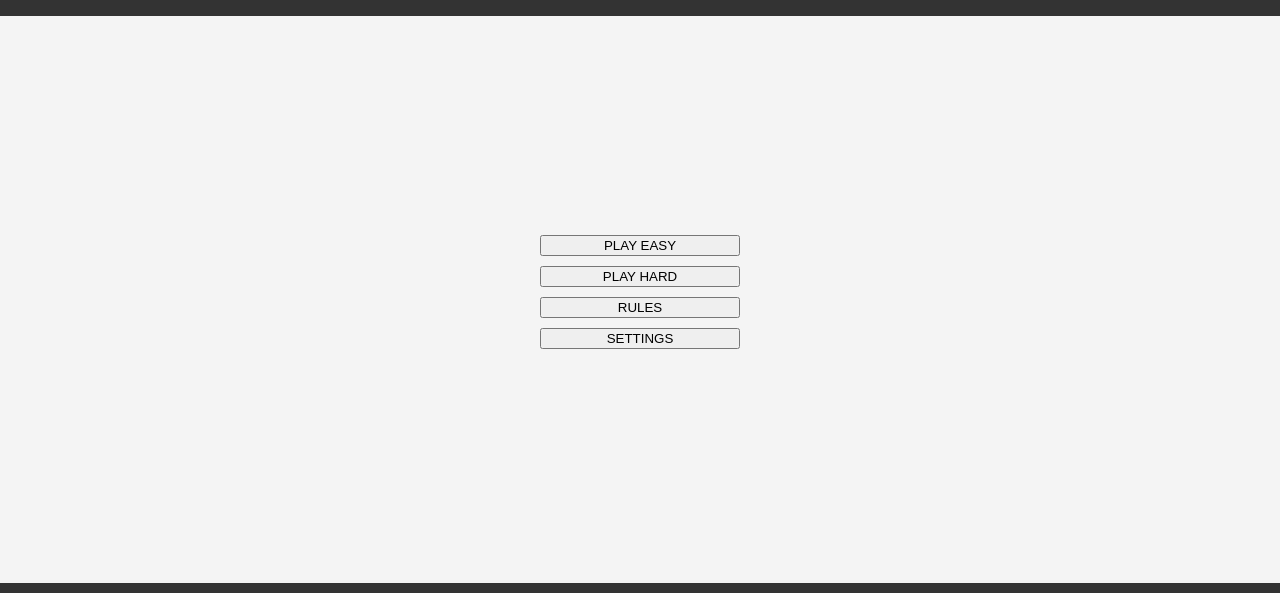
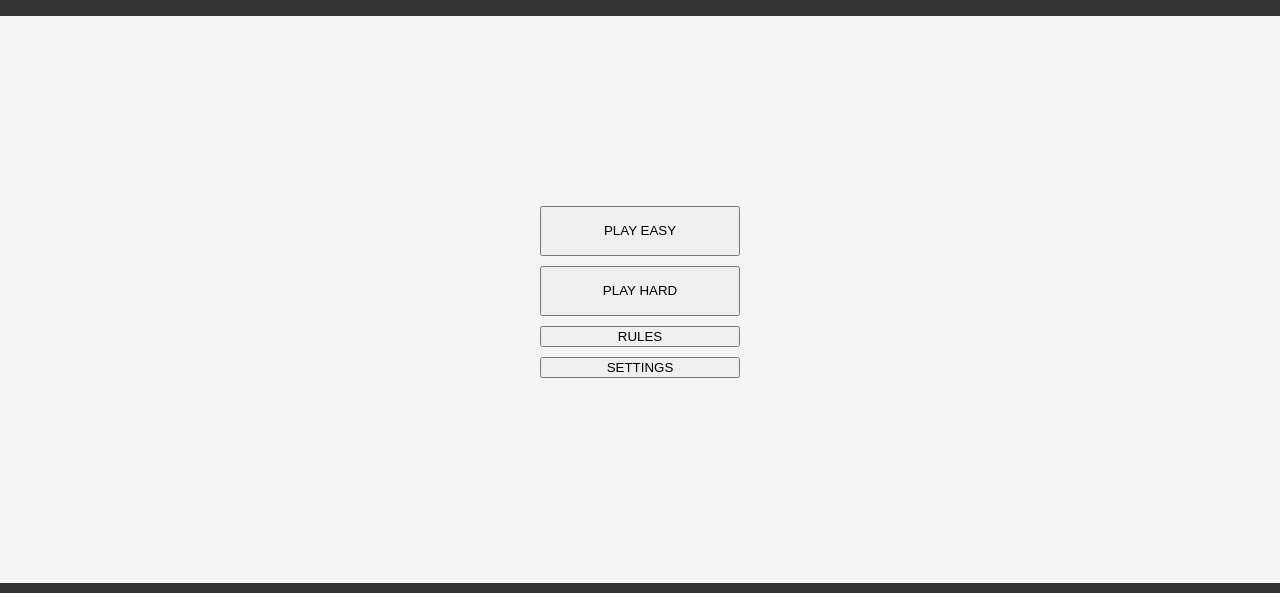
Before and after one commit to Bryaro/Portfolio-2-CodeInstitute, a plain HTML site: page index.html in a window 1280 px wide. Shown: the part 96-689 px from the top of the page. Drawn offline with Linux system fonts and the light colour scheme.

Commit message:
add height 50px to play buttons. new color when hover

```diff
--- a/assets/css/style.css
+++ b/assets/css/style.css
@@ -51,6 +51,10 @@ h1 {
     flex-direction: column;
     width: 200px;
     gap: 10px;
+}
+
+#easyBtn, #hardBtn {
+    height: 50px;
 }
 
 .control {
--- a/assets/js/playeasy.js
+++ b/assets/js/playeasy.js
@@ -1,4 +1,4 @@
-playEasyHTML = `<div>
+const playEasyHTML = `<div>
 <p>Decide your option:</p>
 <button data-option="0" aria-label="rock" class="control">Rock</button>
 <button data-option="1" aria-label="paper" class="control">Paper</button>
--- a/assets/js/script.js
+++ b/assets/js/script.js
@@ -6,6 +6,7 @@ let playerImage = document.getElementsByClassName("player-image");
 let computerImage = document.getElementsByClassName("computer-image");
 // let message = document.getElementById("message");
 let handSymbol = ["rock", "paper", "scissor", "lizard", "spock"];
+let easySymbol = ["rock", "paper", "scissor"];
 
 document.addEventListener("DOMContentLoaded", function(){
 
@@ -93,6 +94,7 @@ function letsPlay(playerOption) {
     playerImage[0].src = `assets/images/${handSymbol[playerOption]}.jpg`;
     playerImage[0].alt = handSymbol[playerOption];
 
+
     let computerOption = Math.floor(Math.random() * 5);
 
     computerImage[0].src = `assets/images/${handSymbol[computerOption]}.jpg`;
--- a/index.html
+++ b/index.html
@@ -16,8 +16,8 @@
 
     <section class="game-area">
         <div id="menu">
-            <button class="menu-buttons">PLAY EASY</button>
-            <button class="menu-buttons">PLAY HARD</button>
+            <button id="easyBtn" class="menu-buttons">PLAY EASY</button>
+            <button id="hardBtn" class="menu-buttons">PLAY HARD</button>
             <button class="menu-buttons">RULES</button>
             <button class="menu-buttons">SETTINGS</button>
         </div>
```
Also changed, not shown: assets/images/mainImage.jpg (added), 1 other file.
